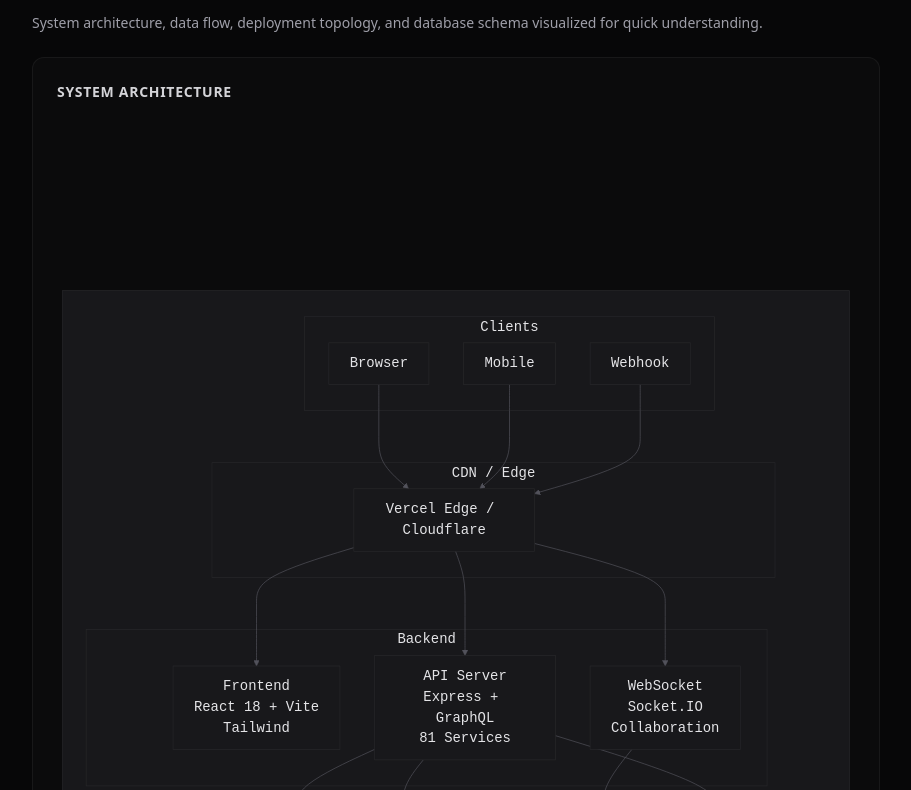
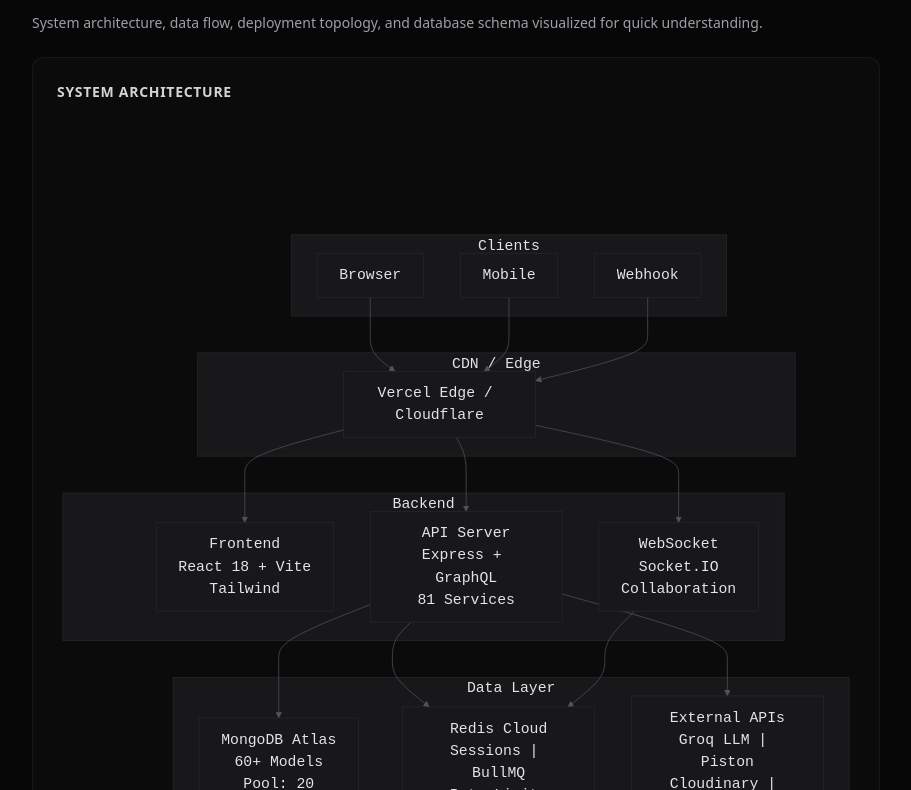
Before and after one commit to theunstopabble/gautam_portfolio, a Next.js app: page /projects/interviewminds in a window 1280 px wide. Shown: the part 1830-2620 px from the top of the page, without its empty margins (184-1095 px from the left). Built offline with nearby package versions, Linux system fonts and the light colour scheme.

Commit message:
fix: remove ROOT wrapper subgraphs to eliminate gap between title and diagram

```diff
--- a/src/data/diagrams.ts
+++ b/src/data/diagrams.ts
@@ -8,8 +8,6 @@ export interface ProjectDiagrams {
 export const projectDiagrams: Record<string, ProjectDiagrams> = {
   interviewminds: {
     architecture: `graph TB
-      subgraph ROOT[" "]
-        direction TB
       subgraph CLIENTS["Clients"]
         direction TB
         B["Browser"]
@@ -41,8 +39,7 @@ export const projectDiagrams: Record<string, ProjectDiagrams> = {
       API --> MG
       API --> RD
       WS --> RD
-        API --> EXT
-      end`,
+      API --> EXT`,
 
     workflow: `graph TB
       subgraph SETUP["Setup"]
@@ -108,8 +105,6 @@ export const projectDiagrams: Record<string, ProjectDiagrams> = {
 
   "satark-ai": {
     architecture: `graph TB
-      subgraph ROOT[" "]
-        direction TB
       subgraph CLIENT["Client (Browser / PWA)"]
         direction TB
         FE["React 18 + Vite<br/>Tailwind CSS<br/>Wavesurfer.js"]
@@ -137,8 +132,7 @@ export const projectDiagrams: Record<string, ProjectDiagrams> = {
       GW --> DB
       GW --> ENGINE
       FE --> CF
-        CF --> NIM
-      end`,
+      CF --> NIM`,
 
     workflow: `graph TD
       A["User Uploads Audio"] --> B["POST /scan-upload"]
@@ -186,8 +180,6 @@ export const projectDiagrams: Record<string, ProjectDiagrams> = {
 
   texfolio: {
     architecture: `graph TB
-      subgraph ROOT[" "]
-        direction TB
       subgraph CLIENTS["Client"]
         direction TB
         BR["Browser<br/>React 19 + Vite<br/>Zustand + React Query"]
@@ -214,8 +206,7 @@ export const projectDiagrams: Record<string, ProjectDiagrams> = {
       SVC --> MG
       SVC --> RD
       SVC --> EXT
-        SVC --> BULL --> LATEX
-      end`,
+      SVC --> BULL --> LATEX`,
 
     workflow: `graph TD
       subgraph AUTH["Auth Flow"]
@@ -282,8 +273,6 @@ export const projectDiagrams: Record<string, ProjectDiagrams> = {
 
   swadkart: {
     architecture: `graph TB
-      subgraph ROOT[" "]
-        direction TB
       subgraph FRONTEND["Frontend (React 19 PWA)"]
         direction TB
         PWA["<b>PWA Shell</b><br/>Service Worker"]
@@ -306,8 +295,7 @@ export const projectDiagrams: Record<string, ProjectDiagrams> = {
       FRONTEND --> BACKEND
       BACKEND --> MG
       BACKEND --> RD
-        BACKEND --> EXT
-      end`,
+      BACKEND --> EXT`,
 
     workflow: `graph TD
       A["Open App / PWA Install"] --> B{"Account?"}
```
Lines whose indentation alone changed are shown as unchanged.
